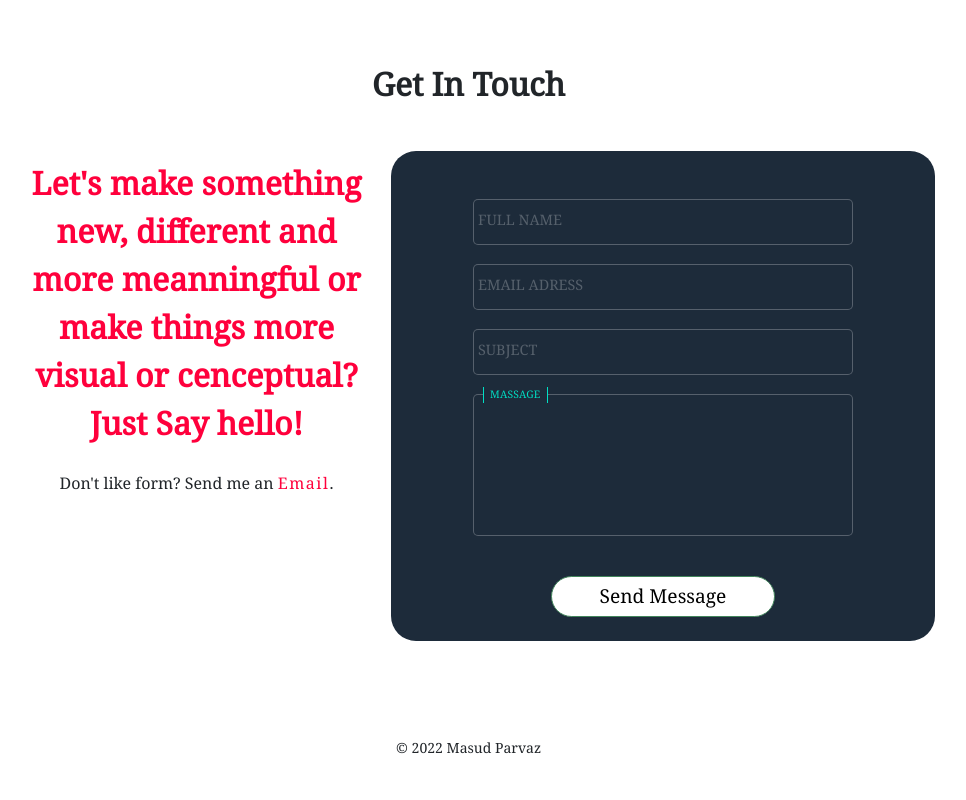
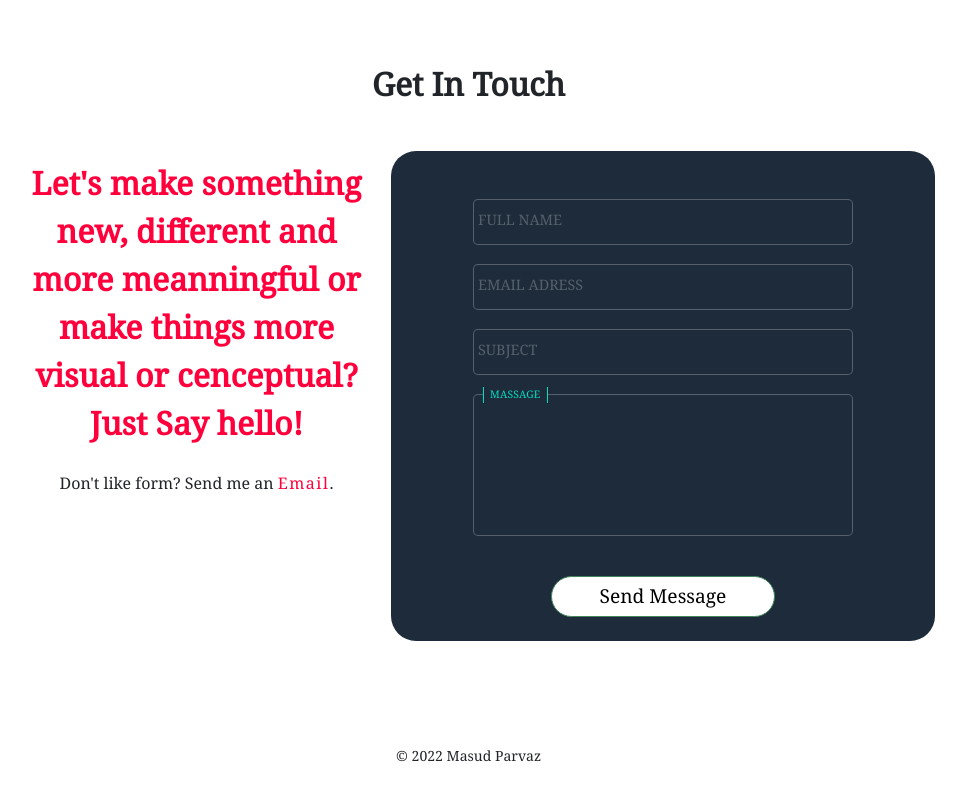
Before and after one commit to masud667/personal-portfolio, a plain HTML site: page index.html in a window 1280 px wide. Shown: the part 5099-5899 px from the top of the page, without its empty margins (309-1275 px from the left). Drawn offline with Linux system fonts and the light colour scheme; files whose address does not match are found by name; a web font is replaced by a local one.

Commit message:
2nd commit

```diff
--- a/index.html
+++ b/index.html
@@ -497,7 +497,7 @@
     </div>
 </div>
 
-<footer class="footer">
+<footer class="footer m-2">
     <p class="small p-5">&copy; 2022 Masud Parvaz </p>
 </footer>
 
```
